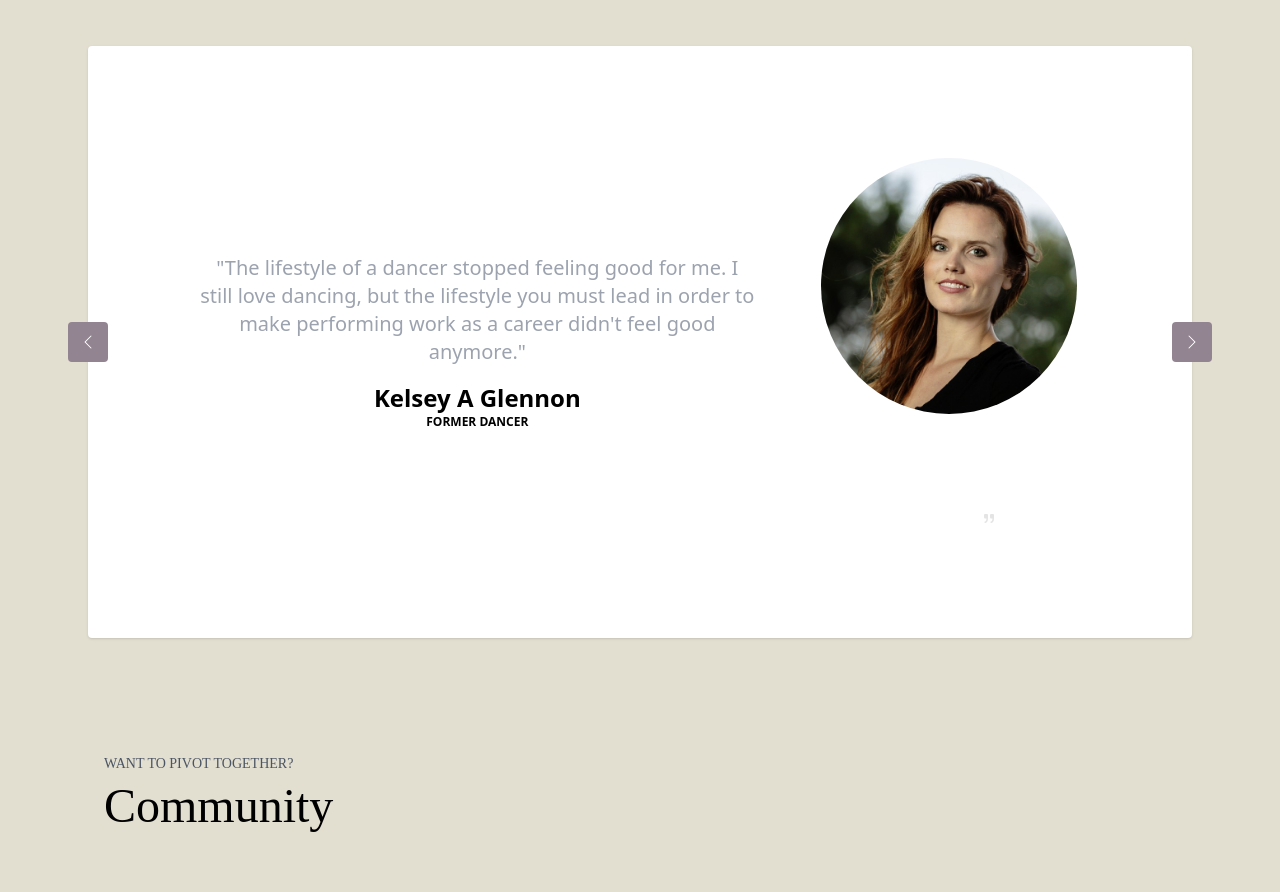
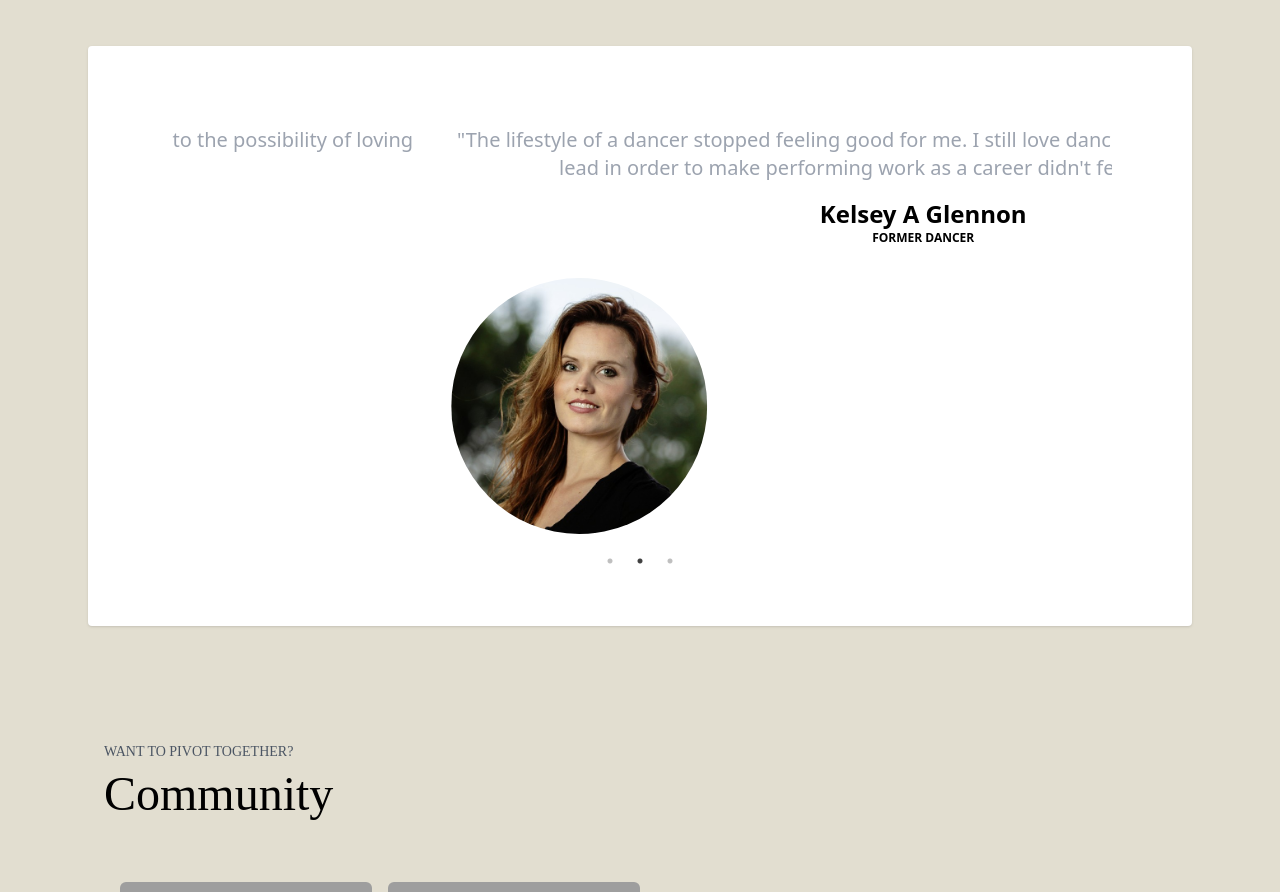
Before and after one commit to IsaacCavallaro/pivot-for-dancers, a React (Create React App) app: page / in a window 1280 px wide. Shown: the part 4040-4932 px from the top of the page. Built offline with nearby package versions, Linux system fonts and the light colour scheme; grey boxes are pictures that could not be loaded; a web font is replaced by a local one.

Commit message:
WIP: Try react-slick library for Carousel

```diff
--- a/package.json
+++ b/package.json
@@ -11,6 +11,7 @@
     "@types/node": "^16.18.53",
     "@types/react": "^18.2.22",
     "@types/react-dom": "^18.2.7",
+    "@types/react-slick": "^0.23.13",
     "autoprefixer": "^10.4.16",
     "postcss": "^8.4.31",
     "react": "^18.2.0",
@@ -18,8 +19,10 @@
     "react-icons": "^5.0.1",
     "react-intersection-observer": "^9.5.3",
     "react-scripts": "5.0.1",
+    "react-slick": "^0.30.2",
     "react-spring": "^9.7.3",
     "react-transition-group": "^4.4.5",
+    "slick-carousel": "^1.8.1",
     "tailwindcss-animatecss": "^3.0.4",
     "typescript": "^4.9.5",
     "web-vitals": "^2.1.4"
--- a/src/components/TestimonialSection.tsx
+++ b/src/components/TestimonialSection.tsx
@@ -1,4 +1,7 @@
-import React, { useState, useEffect } from 'react';
+import React from 'react';
+import Slider from 'react-slick';
+import "slick-carousel/slick/slick.css";
+import "slick-carousel/slick/slick-theme.css";
 
 const TestimonialsSection: React.FC = () => {
   const testimonials = [
@@ -22,35 +25,15 @@ const TestimonialsSection: React.FC = () => {
     },
   ];
 
-  const [currentTestimonial, setCurrentTestimonial] = useState(0);
-  const [fadeClass, setFadeClass] = useState('opacity-100');
-
-  useEffect(() => {
-    const intervalId = setInterval(() => {
-      setFadeClass('opacity-0');
-      setTimeout(() => {
-        setCurrentTestimonial((prev) => (prev + 1) % testimonials.length);
-        setFadeClass('opacity-100');
-      }, 500); // Duration should match the fade-out time
-    }, 5000); // Change testimonial every 5 seconds
-
-    return () => clearInterval(intervalId); // Cleanup interval on component unmount
-  }, [testimonials.length]);
-
-  const goToNextTestimonial = () => {
-    setFadeClass('opacity-0');
-    setTimeout(() => {
-      setCurrentTestimonial((prev) => (prev + 1) % testimonials.length);
-      setFadeClass('opacity-100');
-    }, 500); // Duration should match the fade-out time
-  };
-
-  const goToPrevTestimonial = () => {
-    setFadeClass('opacity-0');
-    setTimeout(() => {
-      setCurrentTestimonial((prev) => (prev - 1 + testimonials.length) % testimonials.length);
-      setFadeClass('opacity-100');
-    }, 500); // Duration should match the fade-out time
+  const settings = {
+    dots: true,
+    infinite: true,
+    slidesToShow: 1,
+    slidesToScroll: 1,
+    autoplay: true,
+    speed: 1000,
+    autoplaySpeed: 6000,
+    cssEase: "linear",
   };
 
   return (
@@ -64,41 +47,28 @@ const TestimonialsSection: React.FC = () => {
         </div>
         <br />
         <div className="relative mx-auto px-4 py-12 mb-20 text-center bg-white rounded shadow md:px-20 md:py-20 dark:bg-gray-700">
-          <div className="z-20 p-8 flex flex-col items-center lg:flex-row">
-            <div className="w-full lg:w-2/3 pr-8 mb-8 lg:mb-0 lg:order-1">
-              <div className="flex gap-x-1">
-                <button onClick={goToPrevTestimonial} className="absolute p-3 text-white -translate-y-1/2 bg-purple-gray rounded -left-2 lg:-left-5 top-1/2">
-                  <svg xmlns="http://www.w3.org/2000/svg" width="16" height="16" fill="currentColor" className="bi bi-chevron-left" viewBox="0 0 16 16">
-                    <path fillRule="evenodd" d="M11.354 1.646a.5.5 0 0 1 0 .708L5.707 8l5.647 5.646a.5.5 0 0 1-.708.708l-6-6a.5.5 0 0 1 0-.708l6-6a.5.5 0 0 1 .708 0z" />
-                  </svg>
-                </button>
-                <button onClick={goToNextTestimonial} className="absolute p-3 text-white -translate-y-1/2 bg-purple-gray rounded -right-2 lg:-right-5 top-1/2">
-                  <svg xmlns="http://www.w3.org/2000/svg" width="16" height="16" fill="currentColor" className="bi bi-chevron-right" viewBox="0 0 16 16">
-                    <path fillRule="evenodd" d="M4.646 1.646a.5.5 0 0 1 .708 0l6 6a.5.5 0 0 1 0 .708l-6 6a.5.5 0 0 1-.708-.708L10.293 8 4.646 2.354a.5.5 0 0 1 0-.708z" />
-                  </svg>
-                </button>
-              </div>
-              <div className={`transition-opacity duration-500 ease-in-out ${fadeClass}`}>
+          <Slider {...settings}>
+            {testimonials.map((testimonial, index) => (
+              <div key={index} className="flex flex-col items-center">
+                <div className="relative overflow-hidden mb-8">
+                  <div className="text-center">
                     <p className="mb-4 leading-7 text-gray-400 lg:text-lg xl:text-xl">
-                  {testimonials[currentTestimonial].content}
+                      {testimonial.content}
                     </p>
                     <h2 className="text-lg lg:text-xl xl:text-2xl font-bold leading-9 text-black dark:text-white">
-                  {testimonials[currentTestimonial].author}
+                      {testimonial.author}
                     </h2>
                     <span className="block text-xs font-semibold text-black uppercase">
-                  {testimonials[currentTestimonial].role}
+                      {testimonial.role}
                     </span>
                   </div>
                 </div>
-            <div className="w-full lg:w-1/3 lg:pl-8 lg:flex lg:flex-col lg:items-center lg:order-2">
-              <div className={`inline-block w-32 h-32 lg:w-64 lg:h-64 mb-3 text-xs text-white rounded-full lg:relative lg:mb-0 transition-opacity duration-500 ease-in-out ${fadeClass}`}>
-                <img className="object-cover w-full h-full transition-all hover:scale-110 rounded-full" src={testimonials[currentTestimonial].imageSrc} alt="" />
-              </div>
-              <svg xmlns="http://www.w3.org/2000/svg" fill="currentColor" className="absolute w-20 h-20 lg:w-24 lg:h-24 rotate-180 bottom-4 right-4 opacity-10 lg:static lg:block lg:mt-4">
-                <path d="M12 12a1 1 0 0 0 1-1V8.558a1 1 0 0 0-1-1h-1.388c0-.351.021-.703.062-1.054.062-.372.166-.703.31-.992.145-.29.331-.517.559-.683.227-.186.516-.279.868-.279V3c-.579 0-1.085.124-1.52.372a3.322 3.322 0 0 0-1.085.992 4.92 4.92 0 0 0-.62 1.458A7.712 7.712 0 0 0 9 7.558V11a1 1 0 0 0 1 1h2Zm-6 0a1 1 0 0 0 1-1V8.558a1 1 0 0 0-1-1H4.612c0-.351.021-.703.062-1.054.062-.372.166-.703.31-.992.145-.29.331-.517.559-.683.227-.186.516-.279.868-.279V3c-.579 0-1.085.124-1.52.372a3.322 3.322 0 0 0-1.085.992 4.92 4.92 0 0 0-.62 1.458A7.712 7.712 0 0 0 3 7.558V11a1 1 0 0 0 1 1h2Z" />
-              </svg>
+                <div className="w-32 h-32 lg:w-64 lg:h-64 mb-3 text-xs text-white rounded-full transition-opacity duration-1000 ease-in-out">
+                  <img className="object-cover w-full h-full hover:scale-110 rounded-full" src={testimonial.imageSrc} alt={testimonial.author} />
                 </div>
               </div>
+            ))}
+          </Slider>
         </div>
       </div>
     </section>
```
Also changed, not shown: 1 other file (tests, documents, lock files or other folders). Lines whose indentation alone changed are shown as unchanged.
